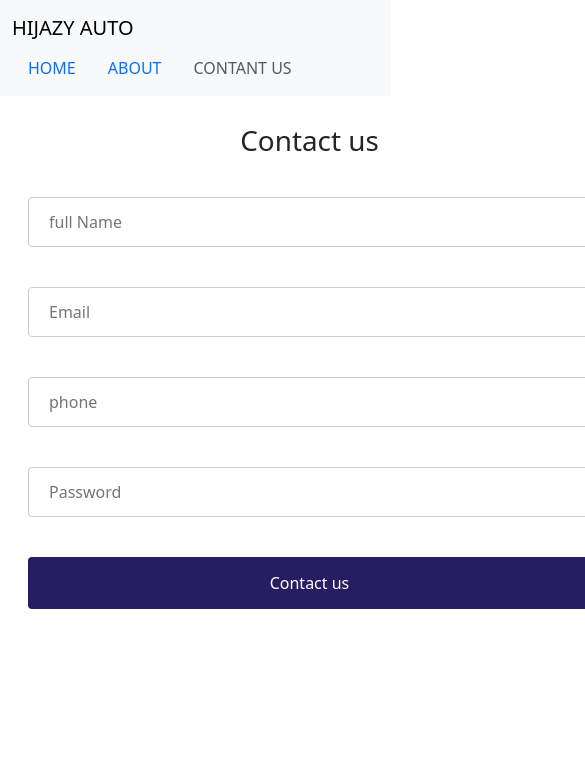
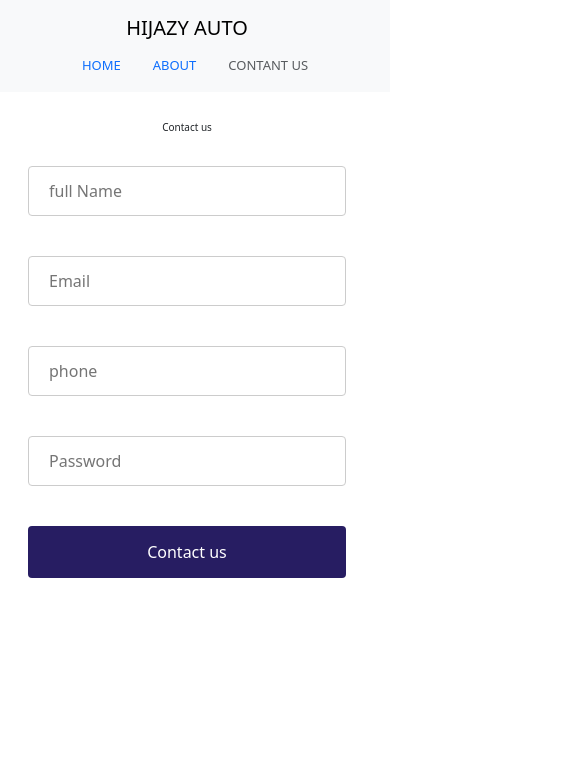
Before and after one commit to Hijazi01/HijazyAtuo_contactus, a plain HTML site: page index.html in a window 390 px wide. Shown: the top 777 px of the page, 585 px wide, since content can reach past the window. Drawn offline with Linux system fonts and the light colour scheme; files whose address does not match are found by name.

Commit message:
Edit layout

```diff
--- /dev/null
+++ b/css/style.css
@@ -0,0 +1,95 @@
+*{
+    margin:0 ;
+    padding: 0;
+    scroll-behavior: smooth;
+
+}
+
+
+.form{
+  /* text-align: center;
+  margin-top: 100px;
+  margin-left: 160px; */
+    /* width: 555px; */
+    /* min-width: 603px; */
+    border-radius: 10px;
+    padding: 20px;
+      /* backdrop-filter: blur(16px) saturate(180%); */
+      /* -webkit-backdrop-filter: blur(16px) saturate(180%); */
+      /* background-color: rgba(255, 255, 255, 0.75); */
+      /* border: 1px solid rgba(209, 213, 219, 0.3); */
+
+}
+
+input[type=text] , input[type=password] {
+    width: 100%;
+    padding: 12px 20px;
+    margin: 8px 0;
+    display: inline-block;
+    border: 1px solid #ccc;
+    border-radius: 4px;
+    box-sizing: border-box;
+  }
+
+  input[type=submit] {
+    width: 100%;
+    background-color: #271d62;
+    color: white;
+    padding: 14px 20px;
+    margin: 8px 0;
+    border: none;
+    border-radius: 4px;
+    cursor: pointer;
+  }
+
+  input[type=submit]:hover {
+    background-color: #ffffff;
+    border:3px solid #271d62;
+    color:#271d62;
+    padding: 14px 20px;
+    margin: 8px 0;
+  }
+  input:invalid{
+        border: 2px solid red;
+
+  }
+
+
+ .output{
+  color: rgb(0, 0, 0);
+  text-align: center;
+
+}
+
+footer{
+  background-color:#F2F3F4;
+    position: fixed;
+    left: 0;
+    bottom: 0;
+    width: 100%;
+}
+
+
+@media screen and (max-width: 1453px) {
+  .hide-img{
+    display: none;
+  }
+
+}
+
+@media screen and (max-width:453px) {
+  .center1{
+      display: flex;
+      flex-direction: column;
+      align-content: center;
+  }
+  .nav-small{
+    display: contents;
+    font-size: small;
+  }
+  form h1 {
+    font-size: x-small;
+    margin: 1px !important;
+  }
+
+}
--- a/index.html
+++ b/index.html
@@ -6,17 +6,17 @@
     <meta name="viewport" content="width=device-width, initial-scale=1.0">
     <link rel="stylesheet" href="https://cdnjs.cloudflare.com/ajax/libs/font-awesome/6.3.0/css/all.min.css" integrity="sha512-SzlrxWUlpfuzQ+pcUCosxcglQRNAq/DZjVsC0lE40xsADsfeQoEypE+enwcOiGjk/bSuGGKHEyjSoQ1zVisanQ==" crossorigin="anonymous" referrerpolicy="no-referrer" />
     <link rel="stylesheet" href="css/bootstrap.min.css">
-    <link rel="stylesheet" href="./style.css">
+    <link rel="stylesheet" href="./css/style.css">
     <title>contant us</title>
     <link rel="icon" href="    https://www.mstegg.com/wp-content/uploads/2020/09/phonez.png    " type="">
 
 </head>
 <body>
     <nav class="navbar sticky-top navbar-light bg-light " style="  background-color: #F2F3F4;" >
-        <div class="container-fluid">
+        <div class="container-fluid center1">
           <a class="navbar-brand">HIJAZY AUTO</a>
           <nav class="d-flex" >
-            <ul class="nav">
+            <ul class="nav nav-small">
                 <li class="nav-item">
                   <a class="nav-link active"  href="https://hijazy1.github.io/HijazyAtuo_H/">HOME</a>
                 </li>
--- a/style.css
+++ /dev/null
@@ -1,78 +0,0 @@
-*{
-    margin:0 ;
-    padding: 0;
-    scroll-behavior: smooth;
-
-}
-
-
-.form{
-  /* text-align: center;
-  margin-top: 100px;
-  margin-left: 160px; */
-    /* width: 555px; */
-    min-width: 603px;
-    border-radius: 10px;
-    padding: 20px;
-      /* backdrop-filter: blur(16px) saturate(180%); */
-      /* -webkit-backdrop-filter: blur(16px) saturate(180%); */
-      /* background-color: rgba(255, 255, 255, 0.75); */
-      /* border: 1px solid rgba(209, 213, 219, 0.3); */
-
-}
-
-input[type=text] , input[type=password] {
-    width: 100%;
-    padding: 12px 20px;
-    margin: 8px 0;
-    display: inline-block;
-    border: 1px solid #ccc;
-    border-radius: 4px;
-    box-sizing: border-box;
-  }
-
-  input[type=submit] {
-    width: 100%;
-    background-color: #271d62;
-    color: white;
-    padding: 14px 20px;
-    margin: 8px 0;
-    border: none;
-    border-radius: 4px;
-    cursor: pointer;
-  }
-
-  input[type=submit]:hover {
-    background-color: #ffffff;
-    border:3px solid #271d62;
-    color:#271d62;
-    padding: 14px 20px;
-    margin: 8px 0;
-  }
-  input:invalid{
-        border: 2px solid red;
-
-  }
-
-
- .output{
-  color: rgb(0, 0, 0);
-  text-align: center;
-
-}
-
-footer{
-  background-color:#F2F3F4;
-    position: fixed;
-    left: 0;
-    bottom: 0;
-    width: 100%;
-}
-
-
-@media screen and (max-width: 1453px) {
-  .hide-img{
-    display: none;
-  }
-
-}
```
